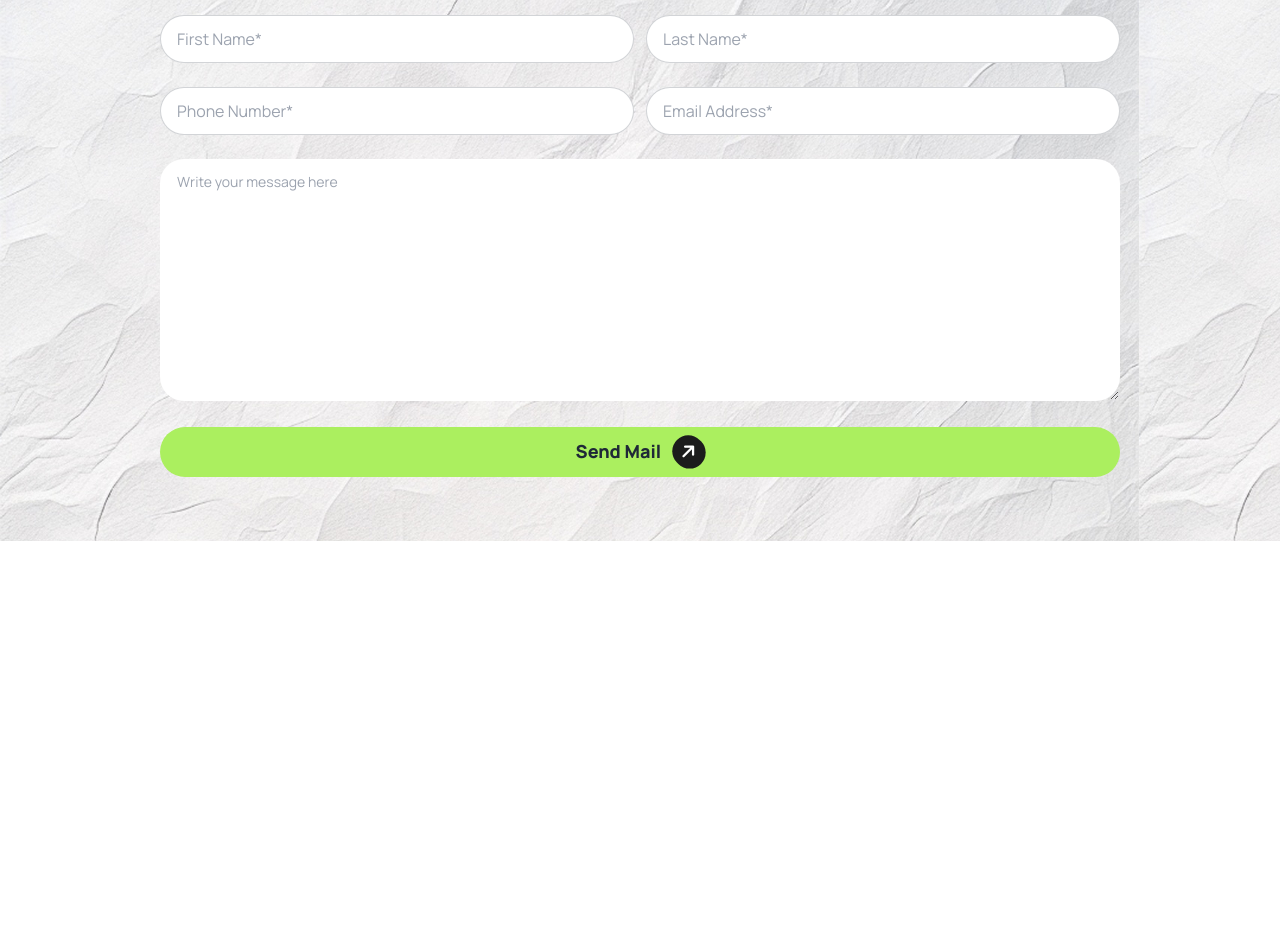
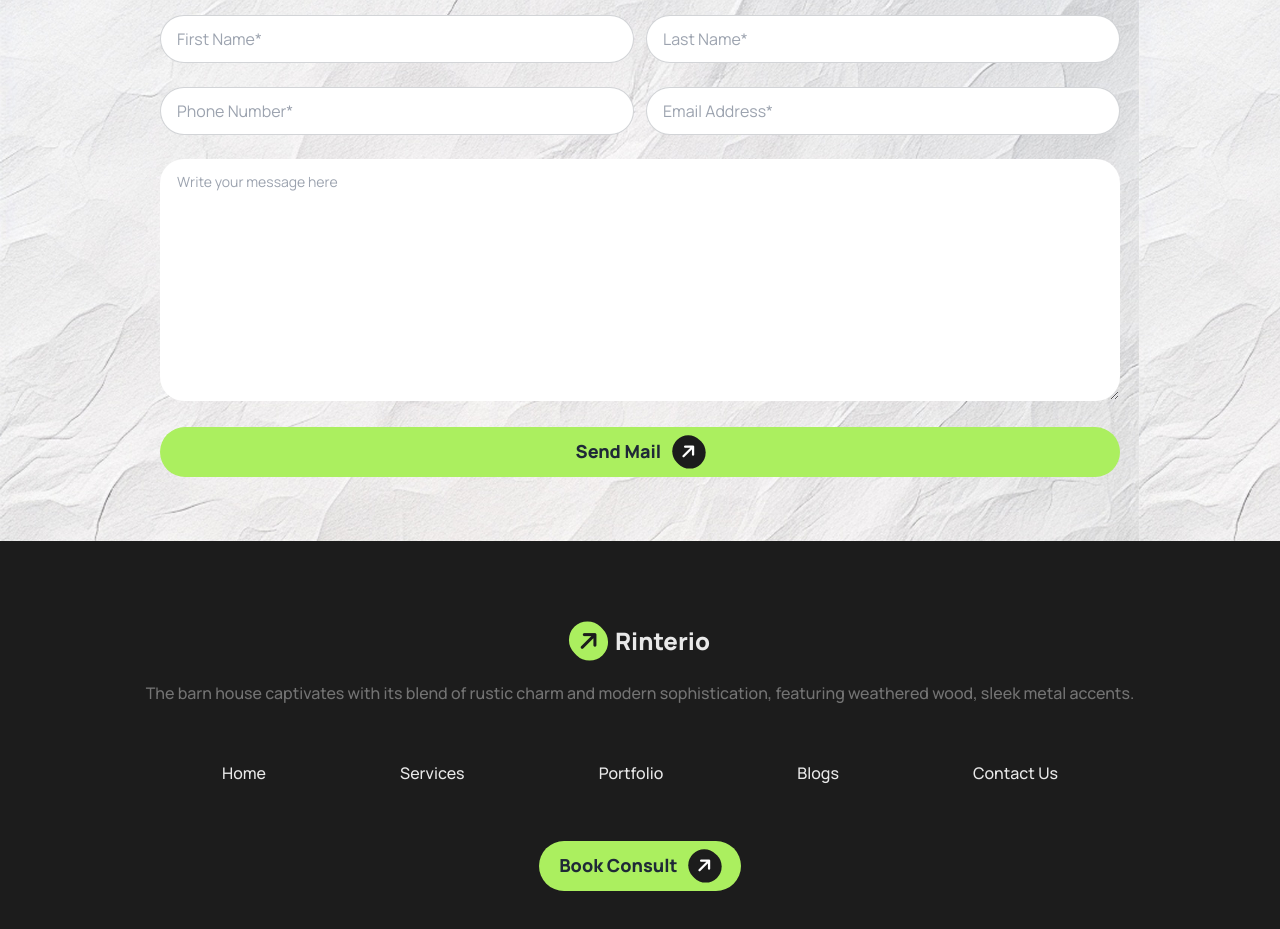
Before and after one commit to shorkarjakir/b10-assaignment-projects, a plain HTML site: page index.html in a window 1280 px wide. Shown: the part 2148-3077 px from the top of the page. Before the commit the page ends 2689 px from the top, so only its background shows below. Drawn offline with nearby package versions, Linux system fonts and the light colour scheme.

Commit message:
footer done

```diff
--- a/index.html
+++ b/index.html
@@ -178,7 +178,7 @@
 
         <!-- Let's disucss section -->
          <section class="mt-1" style="background-image: url(./assets/bg.jpg);">
-          <div class="lg:pb-16">
+          <div class="lg:pb-16 pb-8">
             <div class="w-11/12 mx-auto flex flex-col items-center">
               <button class="font-bold text-base bg-[#ABEF5F33] bg-opacity-20 pt-2 pb-2 pl-3 pr-3 mt-10 lg:mt-16 rounded-full text-[#494949]"><span><i class="fa-solid fa-arrow-right mr-2"></i></span>Let’s Connect</button>
               <h1 class="font-black text-2xl my-4 text-center lg:text-3xl">Let’s Discuss Next <br class="lg:hidden block"> Project</h1>
@@ -204,8 +204,22 @@
          </section>
 
     </main>
-    <footer>
-
+    <footer class="bg-[#1C1C1C] pb-10">
+      <!-- footer section -->
+       <div class="w-11/12 mx-auto lg:w-4/5">
+        <h3 class="text-3xl lg:text-2xl text-[#E9E9E9] font-extrabold text-center pt-14 lg:pt-20"><span class=""><i class="fa-solid fa-arrow-right text-[#1C1C1C] bg-[#ABEF5F] mr-2 -rotate-45 p-2 rounded-full"></i></span>Rinterio</h3>
+        <p class="font-medium text-base text-[#737373] text-center my-3 lg:my-5">The barn house captivates with its blend of rustic charm and modern sophistication, featuring weathered wood, sleek metal accents.</p>
+       </div>
+       <div class="flex flex-col gap-10 items-center mt-10 w-11/12 mx-auto lg:flex-row lg:justify-evenly lg:w-4/5 lg:my-14">
+        <li class="text-base font-medium text-[#E9E9E9] list-none"><a href="#">Home</a></li>
+        <li class="text-base font-medium text-[#E9E9E9] list-none"><a href="#">Services</a></li>
+        <li class="text-base font-medium text-[#E9E9E9] list-none"><a href="#">Portfolio</a></li>
+        <li class="text-base font-medium text-[#E9E9E9] list-none"><a href="#">Blogs</a></li>
+        <li class="text-base font-medium text-[#E9E9E9] list-none"><a href="#">Contact Us</a></li>
+       </div>
+       <div class="w-11/12 mx-auto my-8 lg:flex lg:justify-center">
+        <button class="bg-[#ABEF5F] pt-2.5 pb-2.5 pl-4 pr-4 lg:pt-2 lg:pb-2 lg:pl-5 lg:pr-5 rounded-full text-lg font-black w-full lg:w-auto">Book Consult <span class=""><i class="fa-solid fa-arrow-right text-white bg-[#1C1C1C] -rotate-45 p-2 rounded-full ml-2"></i></span></button>
+       </div>
     </footer>
 </body>
 </html>
```
